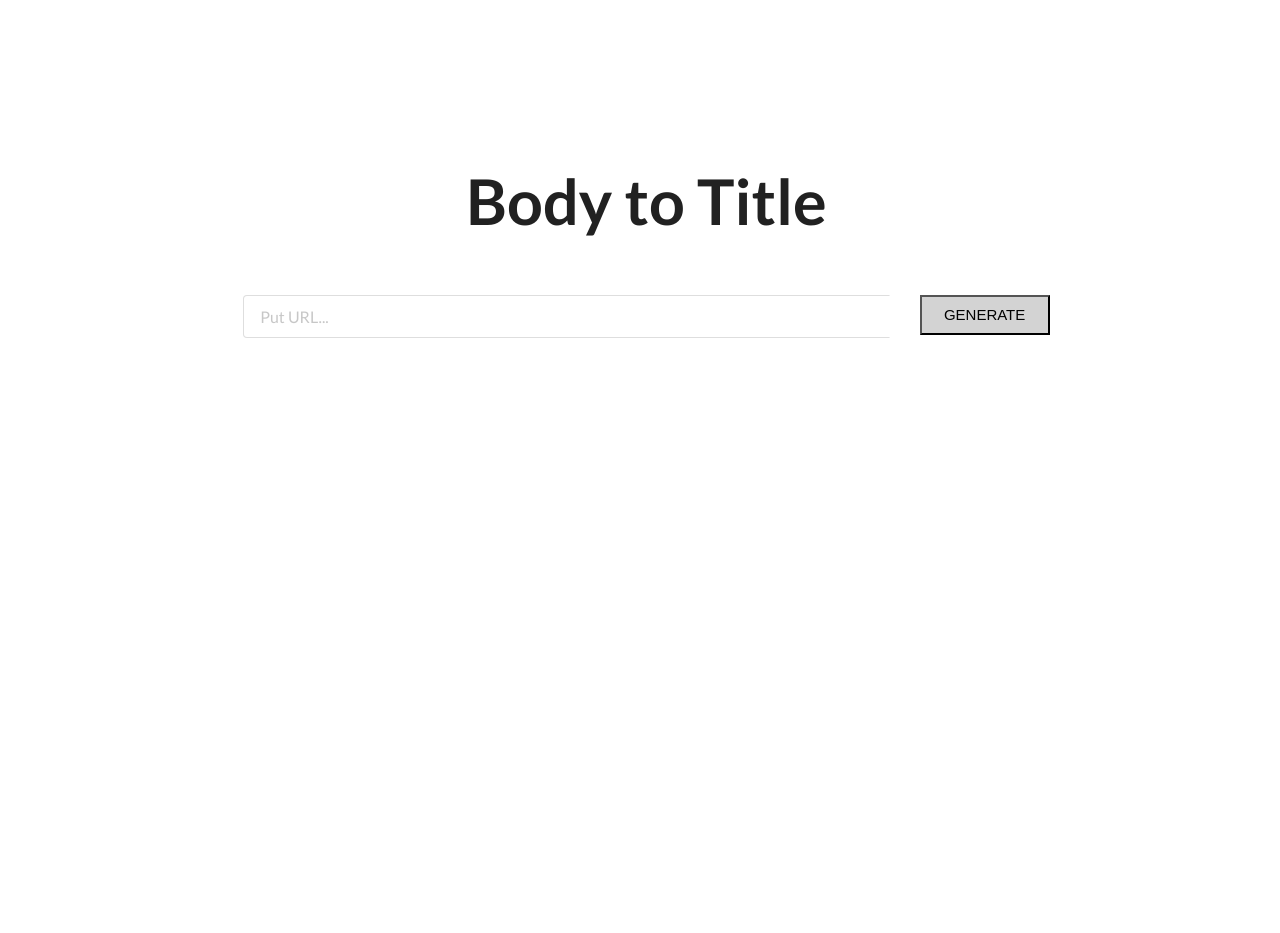
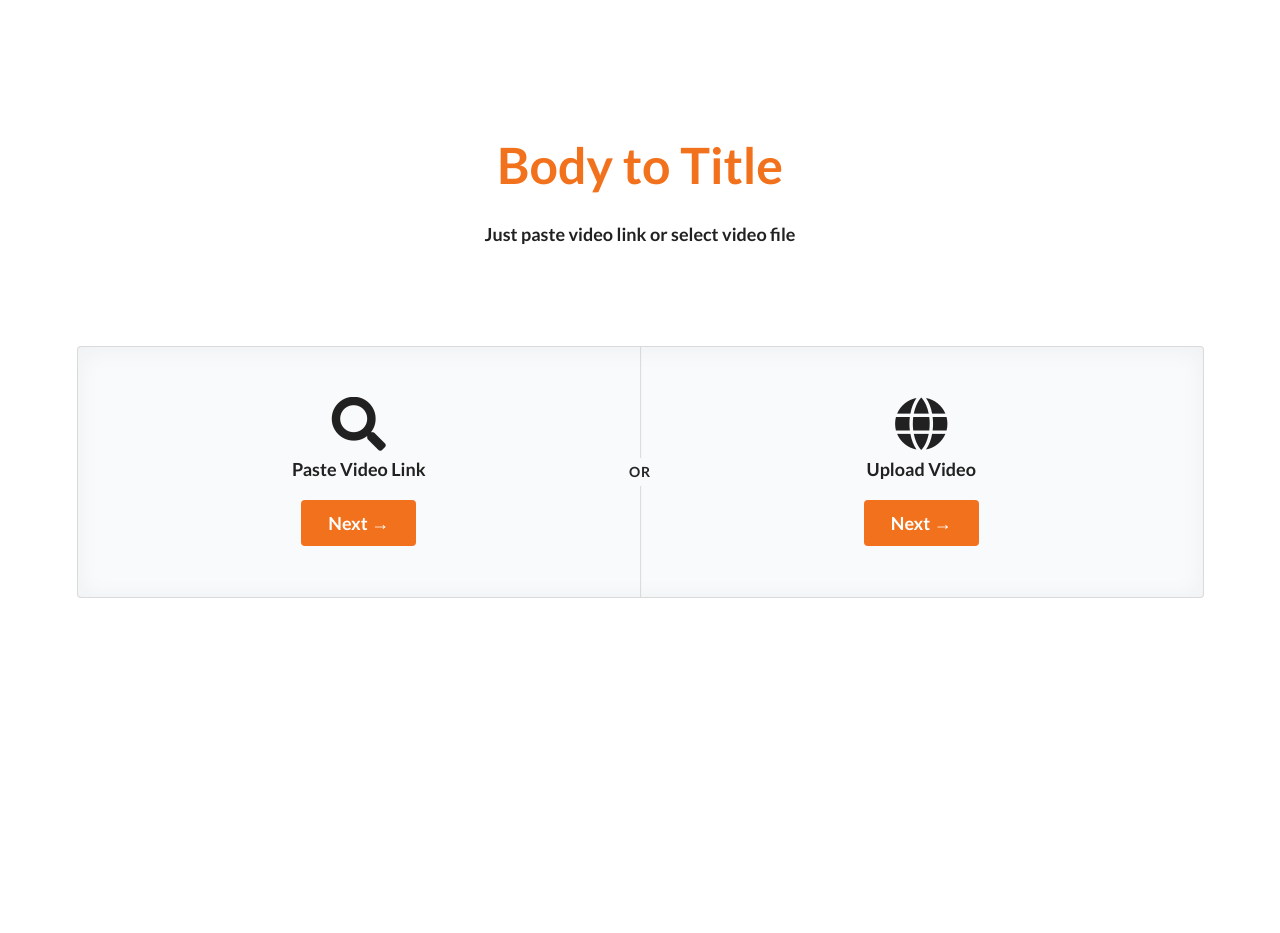
Before and after one commit to thousae/SKmnService, a Flask app: page / in a window 1280 px wide. Before the commit the page ends 338 px from the top, so only its background shows below. Run offline with Flask 2, Linux system fonts and the light colour scheme; some libraries are stand-ins or nearby versions.

Commit message:
[Edit] Web Upgrade

```diff
--- /dev/null
+++ b/web/static/main.js
@@ -0,0 +1,147 @@
+let frame = null;
+
+window.onload = () => {
+    // This code will be executed when window has been loaded
+    $('.ui.form')
+        .form({
+            fields: {
+                url: 'url'
+            }
+        })
+    ;
+
+    $('section#section-2 .ui.segment')
+        .popup()
+    ;
+
+    frame = $('iframe');
+}
+
+window.onresize = () => {
+    resizeFrame();
+}
+
+function resizeFrame() {
+    if (frame) {
+        frame.attr('height', frame.width() * 9 / 16);
+    }
+}
+
+function showModal(id) {
+    $(`.ui.modal`)
+        .modal({
+            onApprove   : () => false
+        })
+        .modal('show')
+    ;
+    initContents(id);
+    activeContent(id, 1);
+}
+
+function getStepByIdAndIndex(id, index) {
+    if (index === 1) {
+        return $(`.ui.modal #${id}-step-${index}`);
+    } else {
+        return $(`.ui.modal #step-${index}`);
+    }
+}
+
+function getSectionByIdAndIndex(id, index) {
+    if (index === 1) {
+        return $(`.ui.modal #${id}-section-${index}`);
+    } else {
+        return $(`.ui.modal #section-${index}`);
+    }
+}
+
+function initContents(id) {
+    $(`.ui.modal div.header`).hide();
+    $('form.ui.form .ui.error.message').hide();
+    $('iframe').hide();
+    $('#description').show();
+    $('.ui.modal .ui.segment').show();
+    $(`div.header#${id}-header`).show();
+
+    $('.ui.modal .step').removeClass('active').removeClass('completed').hide();
+    $('.ui.modal section').hide();
+
+    for (let i = 1; i <= 3; i++) {
+        const target = getStepByIdAndIndex(id, i);
+        target.show();
+    }
+}
+
+function isUrl(text) {
+    const reUrl = /[(http(s)?):\/\/(www\.)?a-zA-Z0-9@:%._+~#=]{2,256}\.[a-z]{2,6}\b([-a-zA-Z0-9@:%_\+.~#?&//=]*)/ig;
+    return reUrl.test(text);
+}
+
+function urlToEmbed(url) {
+    const youtube = /^(?:https?:\/\/)?(?:www\.)?(?:(?:youtube.com)|(?:youtu.be)).*(?:[\/?=](?<code>[a-zA-z0-9]{11})[\/?=]?).*$/;
+    if (youtube.test(url)) {
+        return url.replace(youtube, 'https://www.youtube.com/embed/$1');
+    } else {
+        return url;
+    }
+}
+
+function getUrl() {
+    return $('form.ui.form input#url').val();
+}
+
+function getNextButtonEvent(id, index) {
+    switch (index) {
+        case 1:
+            return () => {
+                const url = getUrl();
+                if (id === 'upload' || isUrl(url)) {
+                    // TODO: Ajax Setting
+                    activeContent(id, index + 1);
+                } else {
+                    $('form.ui.form .ui.error.message').show();
+                }
+            };
+
+        case 2:
+            return () => activeContent(id, index + 1);
+
+        case 3:
+            return () => $('.ui.modal').modal('toggle');
+    }
+}
+
+function activeContent(id, step) {
+    for (let i = 1; i <= 3; i++) {
+        const target = getStepByIdAndIndex(id, i);
+        const section = getSectionByIdAndIndex(id, i);
+        if (i < step) {
+            section.hide();
+            target.removeClass('active').addClass('completed');
+        } else if (i === step) {
+            section.show();
+            target.addClass('active');
+        }
+    }
+
+    const button = $(`.ui.modal .actions .positive.button`);
+    button.unbind();
+    button.click(getNextButtonEvent(id, step));
+}
+
+function showVideo() {
+    const url = getUrl();
+    const embed = urlToEmbed(url);
+
+    frame
+        .attr('src', embed)
+        .show()
+    ;
+    resizeFrame();
+
+    $('.ui.modal .ui.segment').hide();
+    hideDescription();
+}
+
+function hideDescription() {
+    $('#description').hide();
+}
--- /dev/null
+++ b/web/static/style.css
@@ -0,0 +1,15 @@
+header {
+    margin: 140px 0 100px 0;
+}
+
+header h1#name {
+    font-size: 50px;
+}
+
+.ui.fluid.input {
+    width: 100% !important;
+}
+
+video {
+    display: none;
+}
--- a/web/templates/show_result.html
+++ b/web/templates/show_result.html
@@ -1,5 +1,5 @@
 <!doctype html>
-<html>
+<html lang="en">
     <head>
         <link rel="stylesheet" type="text/css" href="../static/semantic/semantic.css">
         <script src="https://code.jquery.com/jquery-3.1.1.min.js"
@@ -7,56 +7,126 @@
                 crossorigin="anonymous"></script>
         <script src="../static/semantic/semantic.js"></script>
 
-    <style>
-        body {
-            position: relative;
-            width : 63%;
-            left : 19%;
-        }
+        <link rel="stylesheet" href="../static/style.css">
+        <script src="../static/main.js"></script>
 
-        h1 {
-           position: relative;
-           top: 20%
-        }
-        input[type="button"] {
-            background-color:lightgray;
-            margin-left: 30px;
-            width: 130px;
-            height: 40px;
-            font-size:15px;
-        }
-    </style>
+        <title>Body to Title</title>
     </head>
     <body>
-        <h1 style="text-align: center; font-size: 4.5em;">Body to Title</h1>
-        <div class="ui fluid large action input" style="position: relative; top: 25%">
-            <!-- URL 입력 부분 -->
-            <input type="text" id="urlbox" placeholder="Put URL...">
-            <!-- Generate 버튼 -->
-            <div id='script'> <input type="button" onclick="goPython();" value="GENERATE" /></div>
-            <script type="text/javascript">
-                var address = document.getElementById("urlbox").value;
-            function goPython(){
-                $.ajax({
-                    url: "Sumamrizer.py",
-                    context: document.body,
-                    beforeSend: function () {
-                        // Show image container
-                        $("#loader").show();
-                    },
-                    complete: function (data) {
-                        // Hide image container
-                        $("#loader").hide();
-                    }
-                }
-                );
-            }
-            </script>
-            <!-- 요약 할때 로딩 동그라미 돌아가는 거 -->
-
+        <div class="ui container">
+            <header>
+                <h1 class="ui center aligned huge orange header" id="name">Body to Title</h1>
+                <h3 class="ui center aligned header">Just paste video link or select video file</h3>
+            </header>
+            <section>
+                <div class="ui placeholder segment">
+                    <div class="ui two column stackable center aligned grid">
+                        <div class="ui vertical divider">Or</div>
+                        <div class="middle aligned row">
+                            <div class="column">
+                                <div class="ui icon header">
+                                    <i class="search icon"></i>
+                                    Paste Video Link
                                 </div>
-        <div id='loader' style='display: none; position: relative; top: 33%; left: 48%'>
-                <img src='reload.gif'/>
+                                <button class="ui big orange button" onclick="showModal('paste')">Next →</button>
+                            </div>
+                            <div class="column">
+                                <div class="ui icon header">
+                                    <i class="world icon"></i>
+                                    Upload Video
+                                </div>
+                                <button class="ui big orange button" onclick="showModal('upload')">Next →</button>
+                            </div>
+                        </div>
+                    </div>
+                </div>
+            </section>
+        </div>
+        <div class="ui modal">
+            <div class="header" id="paste-header">Paste Video Link</div>
+            <div class="header" id="upload-header">Upload Video</div>
+            <i class="close icon"></i>
+            <div class="center aligned content">
+                <div class="ui fluid steps">
+                    <div class="step" id="paste-step-1">
+                        <i class="home icon"></i>
+                        <div class="content">
+                            <div class="title">Paste Your Link</div>
+                        </div>
+                    </div>
+                    <div class="step" id="upload-step-1">
+                        <i class="home icon"></i>
+                        <div class="content">
+                            <div class="title">Upload Your Video</div>
+                        </div>
+                    </div>
+                    <div class="step" id="step-2">
+                        <i class="home icon"></i>
+                        <div class="content">
+                            <div class="title">Generating</div>
+                        </div>
+                    </div>
+                    <div class="step" id="step-3">
+                        <i class="home icon"></i>
+                        <div class="content">
+                            <div class="title">Done!</div>
+                        </div>
+                    </div>
+                </div>
+                <section id="paste-section-1">
+                    <form class="ui form">
+                        <div class="ui error message">
+                            <div class="header">Action Forbidden</div>
+                            <p>You can only paste an url.</p>
+                        </div>
+                        <div class="field">
+                            <input type="text" id="url" placeholder="Paste video link here...">
+                        </div>
+                    </form>
+                </section>
+                <section id="upload-section-1">
+                    <form class="ui form">
+                        <div class="ui error message">
+                            <div class="header">Action Forbidden</div>
+                            <p>You can only paste an url.</p>
+                        </div>
+                        <div class="field">
+                            <input type="file" value="Upload">
+                        </div>
+                    </form>
+                </section>
+                <section id="section-2">
+                    <div class="ui segment">
+                        <div class="ui active inverted dimmer">
+                            <div class="ui text loader">Generating</div>
+                        </div>
+                        <div class="ui placeholder">
+                            <div class="paragraph">
+                                <div class="line"></div>
+                                <div class="line"></div>
+                                <div class="line"></div>
+                                <div class="line"></div>
+                                <div class="line"></div>
+                            </div>
+                        </div>
+                    </div>
+                    <iframe width="100%" allowfullscreen>Your browser doesn't support video streaming.</iframe>
+                    <p id="description">
+                        You can watch your video while generating the title!&nbsp;&nbsp;&nbsp;
+                        <button class="ui tiny green inline button" onclick="showVideo()">Yes</button>
+                        <button class="ui tiny red inline button" onclick="hideDescription()">No</button>
+                    </p>
+                </section>
+            </div>
+            <div class="actions">
+                <div class="ui deny button">
+                    Cancel
+                </div>
+                <div class="ui positive right labeled icon button">
+                    Next
+                    <i class="checkmark icon"></i>
+                </div>
+            </div>
         </div>
     </body>
 </html>
--- a/web/web.py
+++ b/web/web.py
@@ -1,4 +1,4 @@
-from flask import Flask, render_template, request
+from flask import Flask, render_template, request, session
 import sys
 
 if '-d' in sys.argv:
@@ -13,9 +13,9 @@ app.config.from_envvar('WEB_SETTINGS', silent=True)
 def show_main():
     return render_template('show_result.html', result=None)
 
-@app.route('/', methods=['POST'])
+@app.route('/get-result', methods=['POST'])
 def show_result():
-    link = request.form['urlbox']
+    link = request.form['url']
     if not link:
         return render_template('show_result.html', result=None)
     result = None
```
Lines whose indentation alone changed are shown as unchanged.
